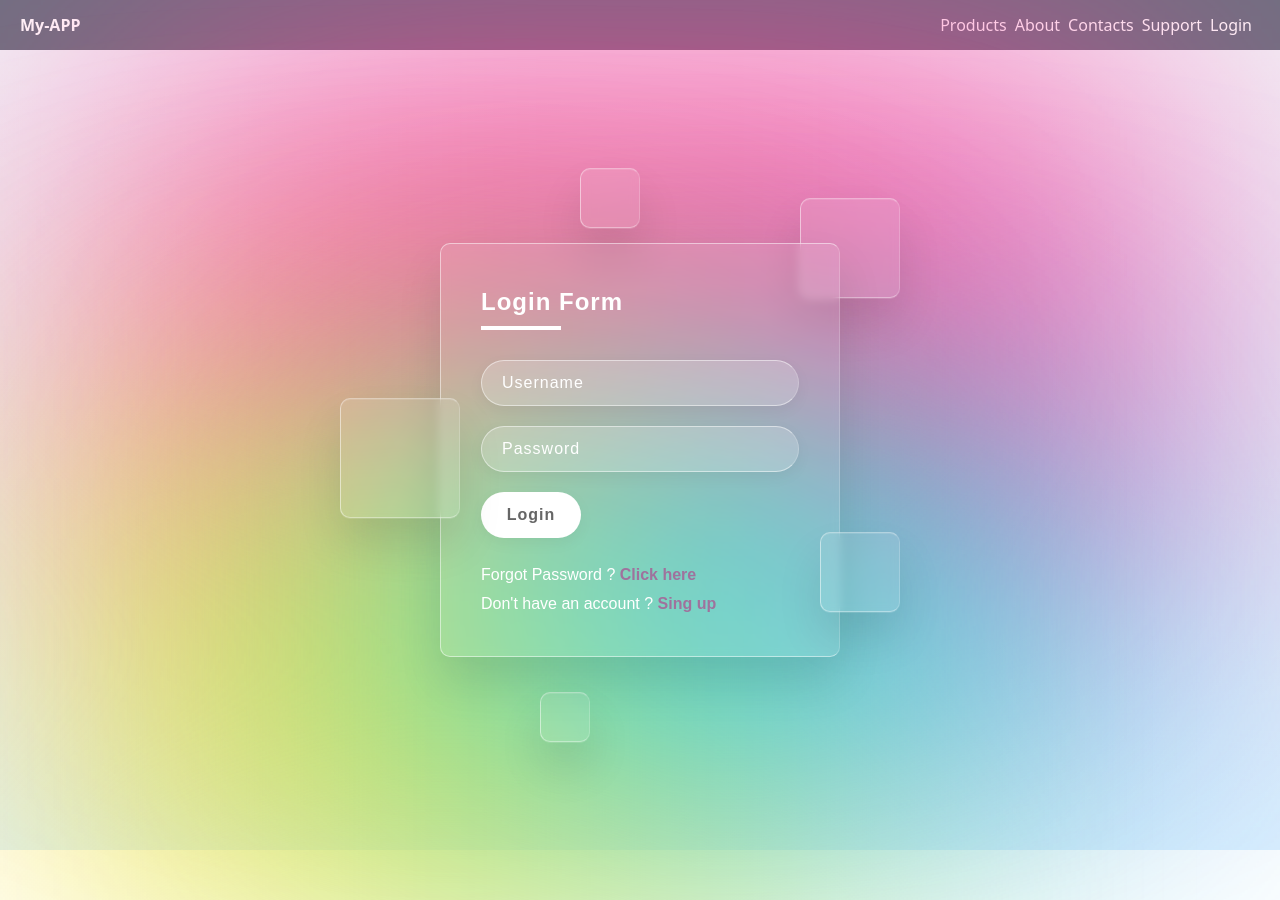
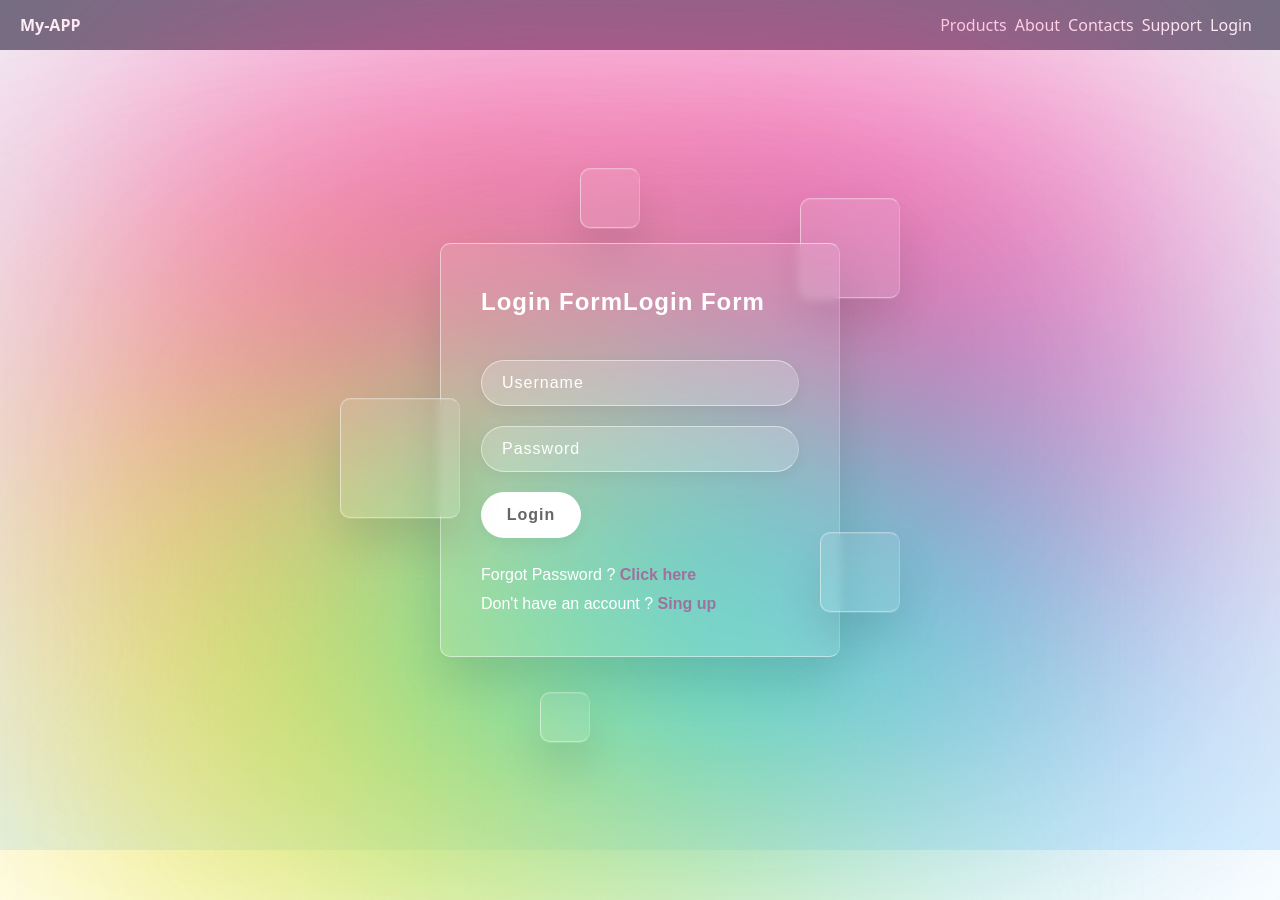
Before and after one commit to coolcrazyfox/shop-app, a React (Create React App) app: page /#/login in a window 1280 px wide. Built offline with nearby package versions, Linux system fonts and the light colour scheme.

Commit message:
changing LoginPage.tsx

```diff
--- a/src/pages/Login.module.css
+++ b/src/pages/Login.module.css
@@ -134,14 +134,14 @@ section .color:nth-child(3) {
     letter-spacing: 1px;
     margin-bottom: 40px;
 }
-.form h2:before{
-    content: '';
-    position: absolute;
-    left: 0;
-    bottom: -10px;
-    width: 80px;
-    height: 4px;
-    background: white;
+.form h2::before{
+    content: attr(data-text);
+    /*position: absolute;*/
+    /*left: 0;*/
+    /*bottom: -10px;*/
+    /*width: 80px;*/
+    /*height: 4px;*/
+    /*background: white;*/
 }
 .form .inputBox{
     width: 100%;
--- a/src/pages/LoginPage.tsx
+++ b/src/pages/LoginPage.tsx
@@ -19,7 +19,7 @@ const LoginPage = () => {
                 {/*<div className="square" style="--i:3;"></div>*/}
                 <div className={s.container}>
                     <div className={s.form}>
-                        <h2>Login Form</h2>
+                        <h2 data-text="Login Form">Login Form</h2>
                         <form >
                             <div className={s.inputBox}>
                                 <input type="text" placeholder={"Username"}/>
```
